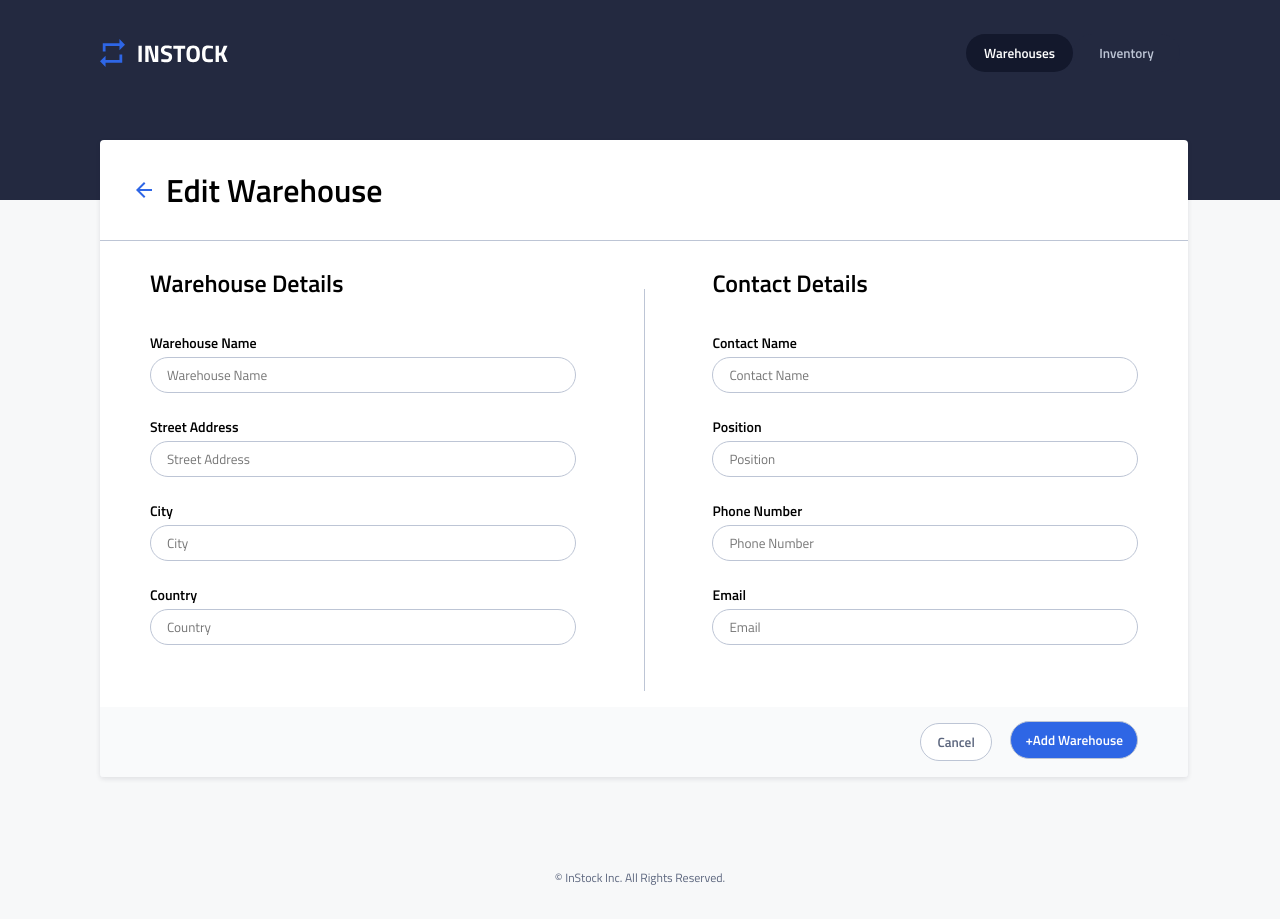
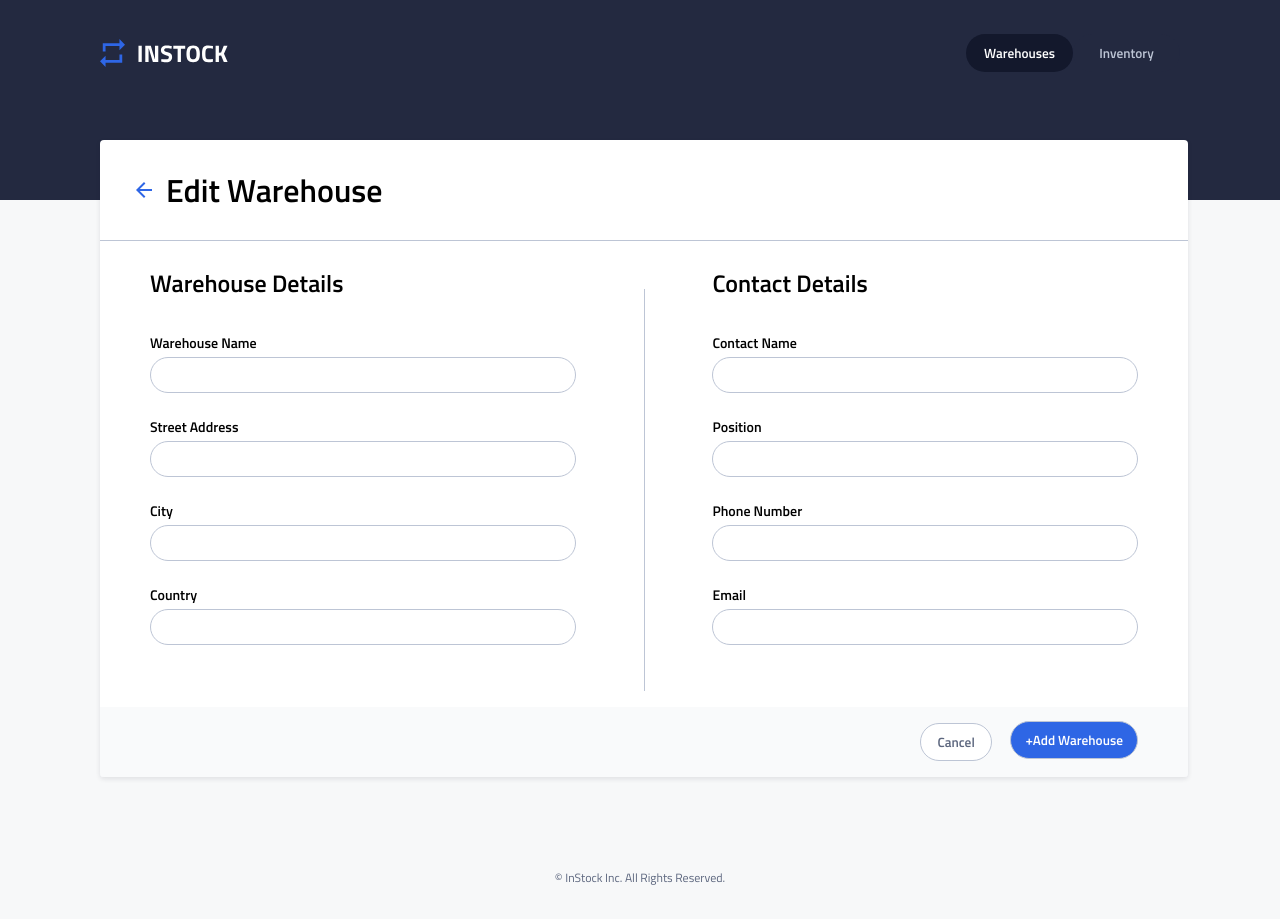
Before and after one commit to ShirinSadeghii/instock-frontend, a React (Create React App) app: page /details/edit/1 in a window 1280 px wide. Built offline with nearby package versions, Linux system fonts and the light colour scheme; no server answers.

Commit message:
Edit warehouse fully working

```diff
--- a/src/components/EditInventory/EditInventory.jsx
+++ b/src/components/EditInventory/EditInventory.jsx
@@ -81,9 +81,9 @@ function EditInventory() {
                 <div className="newInv-itemDetails">
                     <p className="newInv__item-heading">Item Details</p>
                     <p className="newInv__item-name">Item Name</p>
-                    <input className="newInv__item-input" type="text" placeholder="Item Name" name='item_name' onChange={handleInputChange} />
+                    <input className="newInv__item-input" type="text" placeholder={itemData.item_name} name='item_name' onChange={handleInputChange} />
                     <p className="newInv__item-name">Description</p>
-                    <textarea className="newInv__item-descriptionInput" placeholder="Please enter a brief item description" name='description' cols="30" rows="10"></textarea>
+                    <textarea className="newInv__item-descriptionInput" placeholder={itemData.description} name='description' cols="30" rows="10"></textarea>
                     <p className="newInv__item-name">Category</p>
                     <select
                         className="newInv__item-input"
--- a/src/components/EditWarehouse/EditWarehouse.jsx
+++ b/src/components/EditWarehouse/EditWarehouse.jsx
@@ -1,21 +1,45 @@
 import ArrowBack from "../../assets/Icons/arrow_back-24px.svg";
 import "../Warehouse/Warehouse.scss";
 import "../NewWarehouse/NewWarehouse.scss";
-import { useNavigate } from "react-router-dom";
+import { useNavigate, useParams } from "react-router-dom";
+import { useEffect, useState } from "react";
 import axios from "axios";
+
+
 function EditWarehouse() {
-  const putWarehouse = async (warehouseId) => {
+  const {itemId} = useParams();
+  const navigate = useNavigate();
+  const [warehouseData, setWarehouseData] = useState({
+    warehouse_name: "",
+    address: "",
+    city: "",
+    country: "",
+    contact_name: "",
+    contact_position: "",
+    contact_phone: "",
+    contact_email: ""
+  });
+
+  useEffect(() =>{
+    async function fetchWarehouse(){
+      const response = await axios.get(`http://3.20.237.64:80/warehouses/${itemId}`);
+      setWarehouseData(response.data);
+    }
+    fetchWarehouse();
+  }, []);
+
+  const putWarehouse = async () => {
     try {
-      const response = await axios.put(
-        `http://3.20.237.64:80/warehouses/${warehouseId}`
-      );
+      delete warehouseData.created_at;
+      delete warehouseData.updated_at;
+      delete warehouseData.id;
+      console.log(warehouseData);
+      const response = await axios.put(`http://3.20.237.64:80/warehouses/${itemId}`, warehouseData);
       console.log(" put successful:", response.data);
     } catch (error) {
       console.error("Error:", error);
     }
   };
-
-  const navigate = useNavigate();
 
   function handleClick(event) {
     const cancelSubmit = () => {
@@ -23,6 +47,17 @@ function EditWarehouse() {
     };
     cancelSubmit();
   }
+
+  const handleInputChange = (event) =>{
+    const { name, value } = event.target;
+    setWarehouseData({
+      ...warehouseData,
+      [name]: value,
+  });
+  }
+
+
+
   return (
     <section className="warehouse">
       <div className="warehouse__header">
@@ -43,32 +78,36 @@ function EditWarehouse() {
             <input
               className="warehouse-detail__input"
               type="text"
-              name="WarehouseName"
-              placeholder="Warehouse Name"
+              name="warehouse_name"
+              placeholder={warehouseData.warehouse_name}
+              onChange={handleInputChange}
               required
             ></input>
             <label className="warehouse-detail__label">Street Address</label>
             <input
               className="warehouse-detail__input"
               type="text"
-              name="StreetAddress"
-              placeholder="Street Address"
+              name="address"
+              placeholder={warehouseData.address}
+              onChange={handleInputChange}
               required
             ></input>
             <label className="warehouse-detail__label">City</label>
             <input
               className="warehouse-detail__input"
               type="text"
-              name="City"
-              placeholder="City"
+              name="city"
+              placeholder={warehouseData.city}
+              onChange={handleInputChange}
               required
             ></input>
             <label className="warehouse-detail__label">Country</label>
             <input
               className="warehouse-detail__input"
               type="text"
-              name="Country"
-              placeholder="Country"
+              name="country"
+              placeholder={warehouseData.country}
+              onChange={handleInputChange}
               required
             ></input>
           </form>
@@ -81,41 +120,40 @@ function EditWarehouse() {
             <input
               className="warehouse-detail__input"
               type="text"
-              name="ContactName"
-              placeholder="Contact Name"
+              name="contact_name"
+              placeholder={warehouseData.contact_name}
+              onChange={handleInputChange}
               required
             ></input>
             <label className="warehouse-detail__label">Position</label>
             <input
               className="warehouse-detail__input"
               type="text"
-              name="Position"
-              placeholder="Position"
+              name="contact_position"
+              placeholder={warehouseData.contact_position}
+              onChange={handleInputChange}
               required
             ></input>
             <label className="warehouse-detail__label">Phone Number</label>
             <input
               className="warehouse-detail__input"
               type="text"
-              name="PhoneNumber"
-              placeholder="Phone Number"
+              name="contact_phone"
+              placeholder={warehouseData.contact_phone}
+              onChange={handleInputChange}
               required
             ></input>
             <label className="warehouse-detail__label">Email</label>
             <input
               className="warehouse-detail__input"
               type="text"
-              name="Email"
-              placeholder="Email"
+              name="contact_email"
+              placeholder={warehouseData.contact_email}
+              onChange={handleInputChange}
               required
             ></input>
             <div className="buttons--blue__container">
-              <button
-                className="buttons buttons--blue"
-                onClick={() => {
-                  putWarehouse();
-                }}
-              >
+              <button className="buttons buttons--blue" type="button" onClick={() => putWarehouse()}>
                 +Add Warehouse
               </button>
             </div>
@@ -125,7 +163,7 @@ function EditWarehouse() {
 
       <div className="warehouse-detail__btn">
         <div className="warehouse-detail__btn-container">
-          <button onClick={handleClick} className="buttons">
+          <button onClick={handleClick} type="button" className="buttons">
             Cancel
           </button>
         </div>
```
